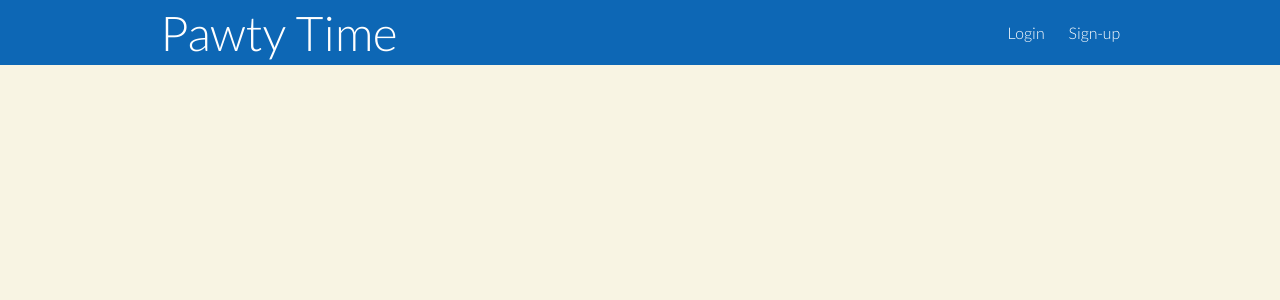
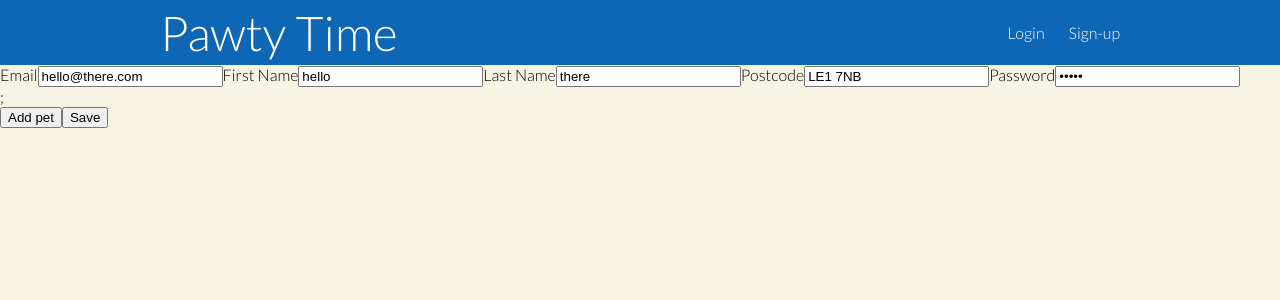
Before and after one commit to murat-zsertay/pet-dating-app, a React (Create React App) app in the folder frontend/: page /users/1/edit in a window 1280 px wide. Shown: the top 300 px of the page. Built offline with nearby package versions, Linux system fonts and the light colour scheme.

Commit message:
FirstName LastName change so it works with edits

```diff
--- a/frontend/src/components/app/App.js
+++ b/frontend/src/components/app/App.js
@@ -5,6 +5,7 @@ import FindPetsPage from '../findPetsPage/FindPetsPage';
 import NavBar from '../navBar/navBar';
 import {Route, Routes, useNavigate,} from "react-router-dom";
 import Profile from '../profile/profile';
+import ProfileEditor from '../profileEditor/ProfileEditor';
 
 const App = () => {
     return (
@@ -16,6 +17,7 @@ const App = () => {
                 <Route path='/signup' element={<SignUpForm navigate={useNavigate()} />} />
                 <Route path='/findPetsPage' element={<FindPetsPage navigate={useNavigate()} />} />
                 <Route path='/users/:user_id' element={<Profile navigate={useNavigate()} />} />
+                <Route path='/users/:user_id/edit' element={<ProfileEditor navigate={useNavigate()} />} />
             </Routes>
         </>
     );
--- a/frontend/src/components/profile/profile.js
+++ b/frontend/src/components/profile/profile.js
@@ -18,6 +18,8 @@ const Profile = () => {
   useEffect(() => {
     fetchUser(user_id);
   }, []);
+
+  console.log(user)
 
   if (!user) {
     return <div></div>;
--- a/frontend/src/components/profileEditor/ProfileEditor.js
+++ b/frontend/src/components/profileEditor/ProfileEditor.js
@@ -2,13 +2,23 @@ import React, { useState, useEffect } from "react";
 import PetForm from "../petForm/PetForm";
 
 
-const ProfileEditor = (user) => {
+const ProfileEditor = () => {
+  //TODO: Take this out when testing is done and pass down user instead
+  const user = {
+    "_id": "63f78c6af22d52bf97f37477",
+    "email": "hello@there.com",
+    "firstName": "hello",
+    "lastName": "there",
+    "postcode": "LE1 7NB",
+    "password": "12345",
+    "pets": [],
+    "createdAt": "2023-02-23T15:55:22.601Z",
+    "updatedAt": "2023-02-23T15:55:22.601Z",
+    "__v": 0
+}
   const [token, setToken] = useState(window.localStorage.getItem("token"));
   const [updatedUser, setUpdatedUser] = useState(user)
-
-  useEffect(() => {
-      console.log(updatedUser.pets.length)
-  }, [updatedUser.pets])
+  console.log(updatedUser)
 
   const updateUser = async (user) => {
     try {
@@ -34,9 +44,9 @@ const ProfileEditor = (user) => {
   };
 
   const handlePetChange = (updatedPet, index) => {
-    const updatedPets = [...user.pets];
+    const updatedPets = [...updatedUser.pets];
     updatedPets[index] = updatedPet;
-    setUpdatedUser({ ...user, pets: updatedPets });
+    setUpdatedUser({ ...updatedUser, pets: updatedPets });
   };
 
   const handleSubmit = (event) => {
@@ -47,40 +57,33 @@ const ProfileEditor = (user) => {
 
   const handleAddPetClick = () => {
     const emptyPet = {name:'', weight: 0, age: 0, description:'', gender: ''}
-    setUpdatedUser({...updateUser, pets: [...updatedUser.pets, emptyPet]})
-
+    setUpdatedUser({...updatedUser, pets: [...updatedUser.pets, emptyPet]})
   }
 
-  if (!user) {
-    return <div></div>;
-  } else {
     return (
       <div className="profile-editor">
         <form className="editor-form" onSubmit={handleSubmit}>
-          <input className="form_field" id="email" name="email" type="text" value={user.email} onChange={handleInputChange} />
           <label className="form_label" htmlFor="email">Email</label>
-          <input className="form_field" id="first-name" name="first-name" type="text" value={user.firstName} onChange={handleInputChange} />
+          <input className="form_field" id="email" name="email" type="text" value={updatedUser.email} onChange={handleInputChange} />
           <label className="form_label" htmlFor="first-name">First Name</label>
-          <input className="form_field" id="last-name"  name="last-name" type="text" value={user.lastName} onChange={handleInputChange} />
-          <label className="form_label" htmlFor="last-name">First Name</label>
-          <input className="form_field" id="postcode" name="postcode" type="text" value={user.postcode} onChange={handleInputChange} />
+          <input className="form_field" id="first-name" name="firstName" type="text" value={updatedUser.firstName} onChange={handleInputChange} />
+          <label className="form_label" htmlFor="last-name">Last Name</label>
+          <input className="form_field" id="last-name"  name="lastName" type="text" value={updatedUser.lastName} onChange={handleInputChange} />
           <label className="form_label" htmlFor="postcode">Postcode</label>
-          <input className="form_field" id="password" name="password" type="password" value={user.password} onChange={handleInputChange} />
+          <input className="form_field" id="postcode" name="postcode" type="text" value={updatedUser.postcode} onChange={handleInputChange} />
           <label className="form_label" htmlFor="password">Password</label>
+          <input className="form_field" id="password" name="password" type="password" value={updatedUser.password} onChange={handleInputChange} />
           <div className="user-pets">
-            {user.pets.map((pet, index) => (
+            {updatedUser.pets.map((pet, index) => (
               <PetForm key={index} pet={pet} index={index} handlePetChange={handlePetChange} />
             ))};
           </div>
-
-            <button type="submit">Save</button>
-
+          <button className="add-pet" onClick={handleAddPetClick}>Add pet</button>
+          <button type="submit">Save</button>
         </form>
 
-        <button className="add-pet" onClick={handleAddPetClick}>Add pet</button>
       </div>
     );
-  }
 };
 
 export default ProfileEditor;
```
Also changed, not shown: 1 other file (tests, documents, lock files or other folders).
